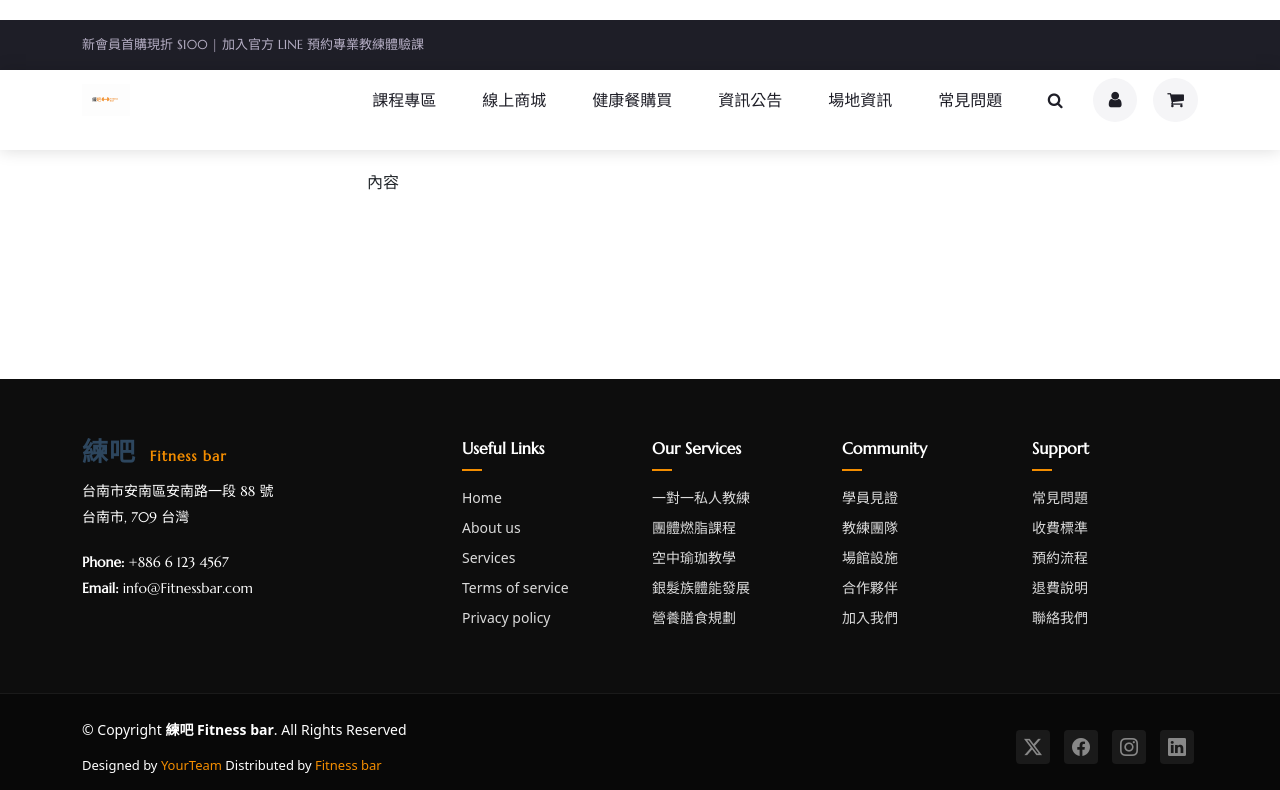
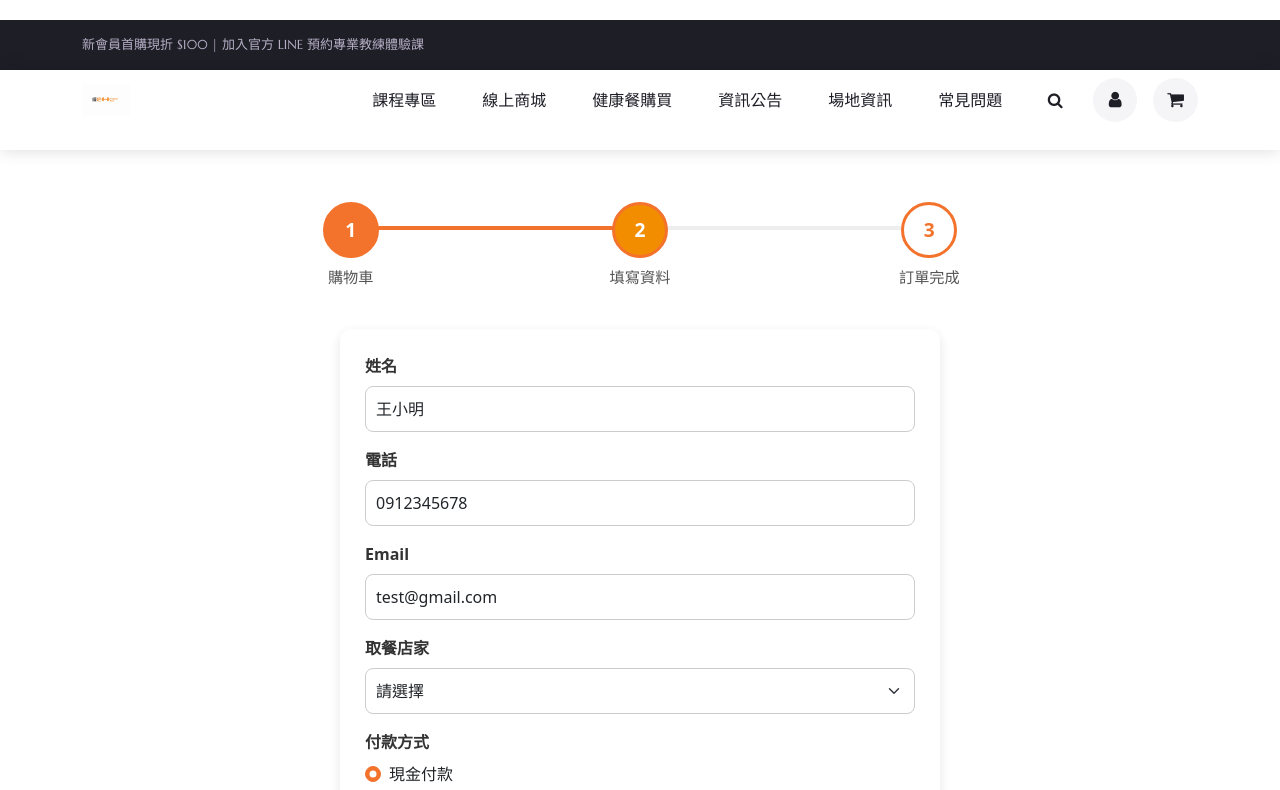
Before and after one commit to hanyi85/gym-vue, a Vue app in the folder gym-vue/: page /meals/confirm in a window 1280 px wide. Shown: the top 790 px of the page. Built offline with nearby package versions, Linux system fonts and the light colour scheme.

Commit message:
mealorderconfirm

```diff
--- a/gym-vue/src/views/meals/MealOrderConfirm-View.vue
+++ b/gym-vue/src/views/meals/MealOrderConfirm-View.vue
@@ -1,23 +1,204 @@
 <script setup>
+import Btn from '@/components/Meals/nextbtn.vue'
+import StepIndicator from "@/components/Meals/StepIndicator.vue";
+
+import { ref, onMounted } from 'vue'
+
+// 🔹 假「登入會員資料」
+const fakeMember = {
+  name: '王小明',
+  phone: '0912345678',
+  email: 'test@gmail.com'
+}
+
+// 🔹 假「取餐店家」
+const stores = ref([
+  { id: 1, name: '台北信義店' },
+  { id: 2, name: '台中公益店' },
+  { id: 3, name: '高雄巨蛋店' }
+])
+
+// 🔹 付款方式
+const payments = [
+  { value: 'cash', label: '現金付款' },
+  { value: 'credit', label: '信用卡' },
+  { value: 'transfer', label: '轉帳' }
+]
+
+// 🔹 訂單資料
+const order = ref({
+  name: '',
+  phone: '',
+  email: '',
+  storeId: '',
+  paymentMethod: 'cash'
+})
+
+// 模擬「頁面載入時已登入」
+onMounted(() => {
+  order.value.name = fakeMember.name
+  order.value.phone = fakeMember.phone
+  order.value.email = fakeMember.email
+})
+
+// 送出訂單
+const submitOrder = () => {
+  if (order.value.paymentMethod === 'credit') {
+    alert('導向第三方信用卡付款（假）')
+    return
+  }
+
+  alert(`
+訂單已送出（假資料）：
+姓名：${order.value.name}
+電話：${order.value.phone}
+Email：${order.value.email}
+店家ID：${order.value.storeId}
+付款方式：${order.value.paymentMethod}
+  `)
+}
 
 </script>
 
 
 
 <template>
+  <div>
+<StepIndicator :currentStep="2"/>
 
-<div class="container">
-  <div class="row justify-content-center">
-    <div class="col-6">
-      內容
-    </div>
-  </div>
 </div>
+  <section class="form-wrapper">
+    <form class="order-form" @submit.prevent="submitOrder">
+      <!-- 姓名 -->
+      <div class="mb-3">
+        <label class="form-label">姓名</label>
+        <input
+          type="text"
+          class="form-control"
+          v-model="order.name"
+          placeholder="請輸入姓名"
+        />
+      </div>
+
+      <!-- 電話 -->
+      <div class="mb-3">
+        <label class="form-label">電話</label>
+        <input
+          type="text"
+          class="form-control"
+          v-model="order.phone"
+          placeholder="請輸入電話"
+        />
+      </div>
+
+      <!-- Email -->
+      <div class="mb-3">
+        <label class="form-label">Email</label>
+        <input
+          type="email"
+          class="form-control"
+          v-model="order.email"
+          placeholder="example@mail.com"
+        />
+      </div>
+
+      <!-- 取餐店家 -->
+      <div class="mb-3">
+        <label class="form-label">取餐店家</label>
+        <select class="form-select" v-model="order.storeId">
+          <option disabled value="">請選擇</option>
+          <option
+            v-for="store in stores"
+            :key="store.id"
+            :value="store.id"
+          >
+            {{ store.name }}
+          </option>
+        </select>
+      </div>
+
+      <!-- 付款方式 -->
+      <div class="mb-3">
+        <label class="form-label">付款方式</label>
+        <div
+          class="form-check"
+          v-for="p in payments"
+          :key="p.value"
+        >
+          <input
+            class="form-check-input"
+            type="radio"
+            v-model="order.paymentMethod"
+            :value="p.value"
+          />
+          <label class="form-check-label">
+            {{ p.label }}
+          </label>
+        </div>
+      </div>
+
+      <!-- 按鈕 -->
+      <button type="submit" class="btn-submit">
+        送出訂單
+      </button>
+    </form>
+  </section>
+
 
 </template>
 
 
 
+
 <style scoped>
+.form-wrapper {
+  max-width: 600px;
+  margin: 40px auto;
+  padding: 25px;
+  background: #fff;
+  border-radius: 12px;
+  box-shadow: 0 4px 12px rgba(0,0,0,0.1);
+}
 
+.order-form .form-label {
+  font-weight: 600;
+  color: #333;
+}
+
+.order-form .form-control,
+.order-form .form-select {
+  border-radius: 8px;
+  padding: 10px;
+  border: 1px solid #ccc;
+  transition: border-color 0.3s ease;
+}
+
+.order-form .form-control:focus,
+.order-form .form-select:focus {
+  border-color: #ff9f1c;
+  box-shadow: 0 0 6px rgba(255,159,28,0.4);
+}
+
+.form-check-input:checked {
+  background-color: #f3722c;
+  border-color: #f3722c;
+}
+
+.btn-submit {
+  display: block;
+  width: 100%;
+  padding: 12px;
+  background: linear-gradient(90deg, #ff9f1c, #f3722c);
+  border: none;
+  border-radius: 8px;
+  color: #fff;
+  font-weight: bold;
+  cursor: pointer;
+  transition: transform 0.2s ease;
+}
+
+.btn-submit:hover {
+  transform: translateY(-2px);
+  background: linear-gradient(90deg, #d65a1a, #f3722c);
+}
 </style>
--- a/gym-vue/src/views/meals/MealOrderList-View.vue
+++ b/gym-vue/src/views/meals/MealOrderList-View.vue
@@ -72,10 +72,10 @@ onMounted(() => {
 
 
 <template>
-<section>
-<StepIndicator :currentStep="2"/>
+<div>
+<StepIndicator :currentStep="1"/>
 
-</section>
+</div>
 
   <section class="container my-4">
     <h3 class="mb-3"> 我的購物車</h3>
```
